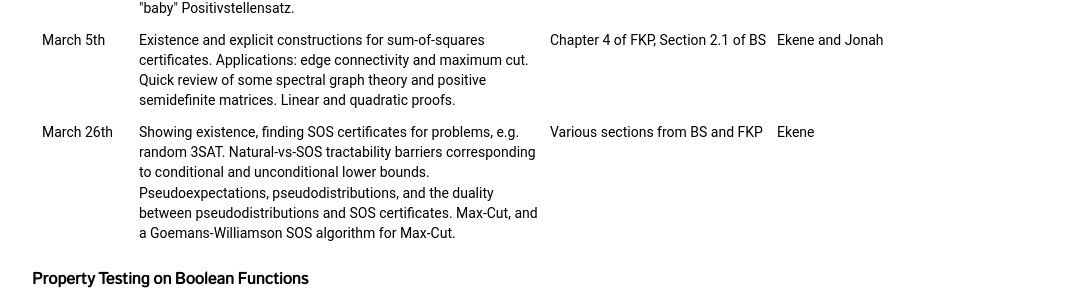
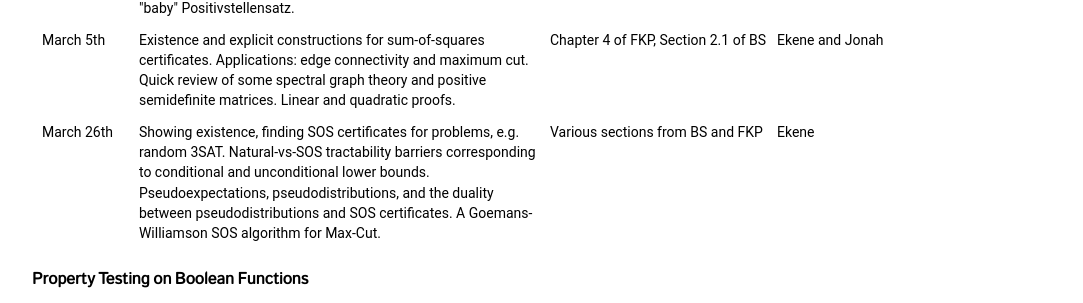
Before and after one commit to columbia-ugtcs/columbia-ugtcs.github.io, a plain HTML site: page index.html in a window 1280 px wide. Shown: the part 1060-1363 px from the top of the page, without its empty margins (96-1179 px from the left). Drawn offline with Linux system fonts and the light colour scheme.

Commit message:
Refine seminar description for March 26th by removing redundant details

```diff
--- a/index.html
+++ b/index.html
@@ -121,8 +121,8 @@
                     <td>March 26th</td>
                     <td>Showing existence, finding SOS certificates for problems, e.g. random 3SAT. Natural-vs-SOS tractability barriers
                         corresponding to conditional and unconditional lower bounds.
-                        Pseudoexpectations, pseudodistributions, and the duality between pseudodistributions and SOS certificates. Max-Cut,
-                        and a Goemans-Williamson SOS algorithm for Max-Cut.</td>
+                        Pseudoexpectations, pseudodistributions, and the duality between pseudodistributions and SOS certificates. A Goemans-Williamson
+                        SOS algorithm for Max-Cut.</td>
                     <td>Various sections from BS and FKP</td>
                     <td>Ekene</td>
                 </tr>
```
